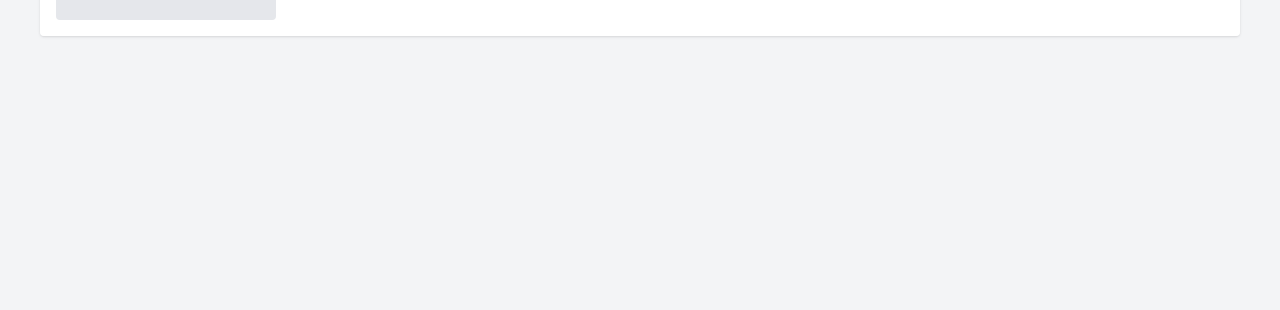
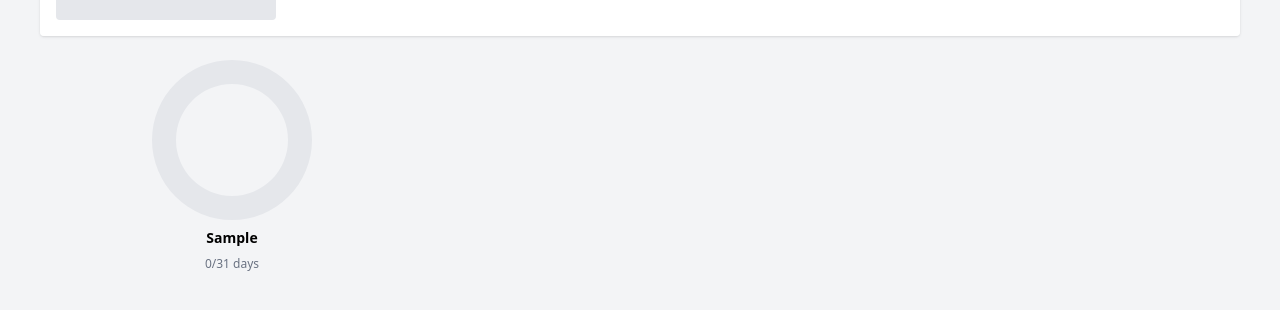
Before and after one commit to talhadar2011/Consistance-Manager, a React (Vite) app: page / in a window 1280 px wide. Both pictures are taken after typing "Sample" into the empty fields and a click on the button "Add Habit". Shown: the part 352-662 px from the top of the page. Built offline with nearby package versions, Linux system fonts and the light colour scheme.

Commit message:
updated at graph as well

```diff
--- a/src/components/Mainpage.tsx
+++ b/src/components/Mainpage.tsx
@@ -128,7 +128,7 @@ export default function Mainpage() {
       </div>
       <div>
 
-        {/* <div className="grid grid-cols-2 md:grid-cols-3 gap-6 mt-6">
+        <div className="grid grid-cols-2 md:grid-cols-3 gap-6 mt-6">
         {habitList.map((habit) => (
           <HabitProgressChart
             key={habit}
@@ -137,7 +137,7 @@ export default function Mainpage() {
             daysInMonth={daysInMonth}
           />
         ))}
-      </div> */}
+      </div>
 
       </div>
     </div>
--- a/src/components/chart.tsx
+++ b/src/components/chart.tsx
@@ -10,7 +10,7 @@ ChartJS.register(ArcElement, Tooltip, Legend);
 
 type GraphItem = {
   habit: string;
-  day: number;
+  day: number[];
 };
 
 type Props = {
@@ -26,10 +26,9 @@ export default function HabitProgressChart({
   daysInMonth,
 }: Props) {
 
-  const completedDays = graphData.filter(
-    (item) => item.habit === habit
-  ).length;
-
+  const daysCompleted =graphData.find((item) => item.habit === habit)?.day || [];
+  console.log("daysCompleted",daysCompleted)
+  const completedDays = daysCompleted.length;
   const remainingDays = daysInMonth - completedDays;
 
   const data = {
```
